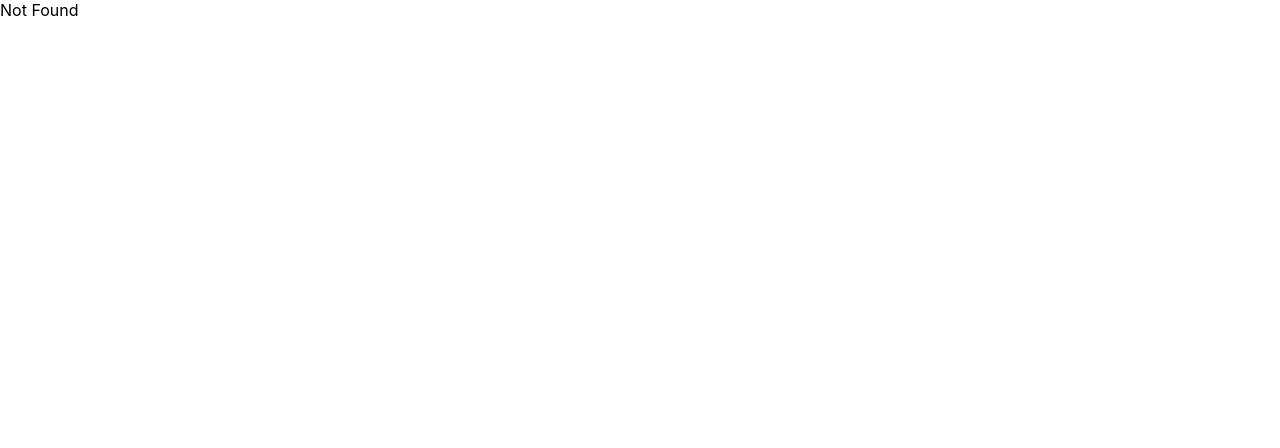
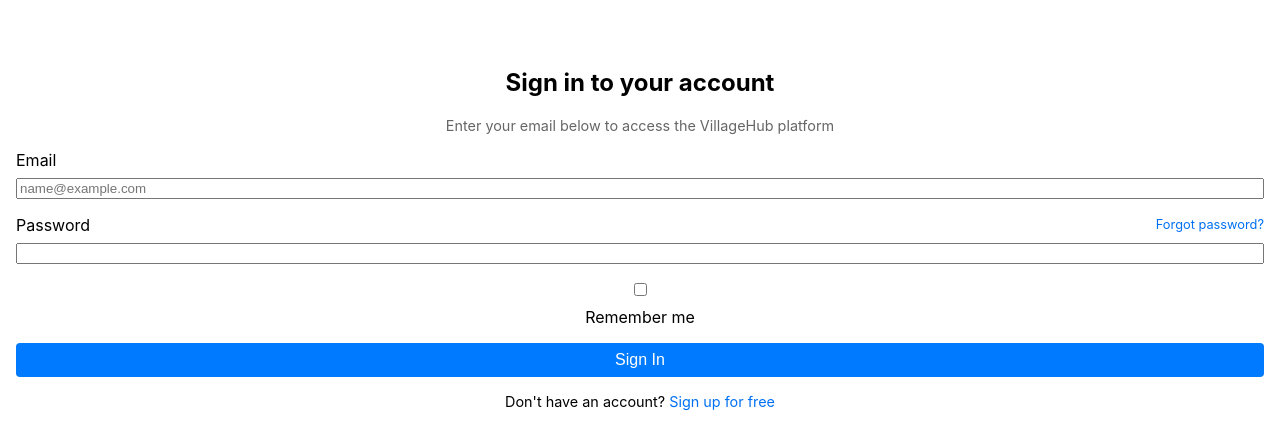
Before and after one commit to Javiton2005/MVRural, a React (Create React App) app in the folder client/: page /login in a window 1280 px wide. Shown: the top 448 px of the page. Built offline with nearby package versions, Linux system fonts and the light colour scheme.

Commit message:
hola corregido!!

```diff
--- a/client/src/App.tsx
+++ b/client/src/App.tsx
@@ -2,14 +2,14 @@ import React from "react";
 import { BrowserRouter, Routes, Route } from "react-router-dom";
 import Index from "./pages/Index";
 import NotFound from "./pages/NotFound";
-import login from "./pages/login";
+import Login from "./pages/login";
 
 const App = () => (
   <BrowserRouter>
     <Routes>
       <Route path="/" element={<Index />} />
       <Route path="*" element={<NotFound/>} />
-      <Route path="/" element={<login/>} />
+      <Route path="/login" element={<Login/>} />
     </Routes>
   </BrowserRouter>
 );
--- a/client/src/pages/login.tsx
+++ b/client/src/pages/login.tsx
@@ -4,8 +4,7 @@ import { Button } from "../components/ui/button";
 import { Input } from "../components/ui/input";
 import { Search } from "lucide-react";
 import { useNavigate } from "react-router-dom";
-import './index.css'
-import "./Login.css";
+import './index.css';
 import { toast } from "react-toastify";
 import "react-toastify/dist/ReactToastify.css";
 
```
